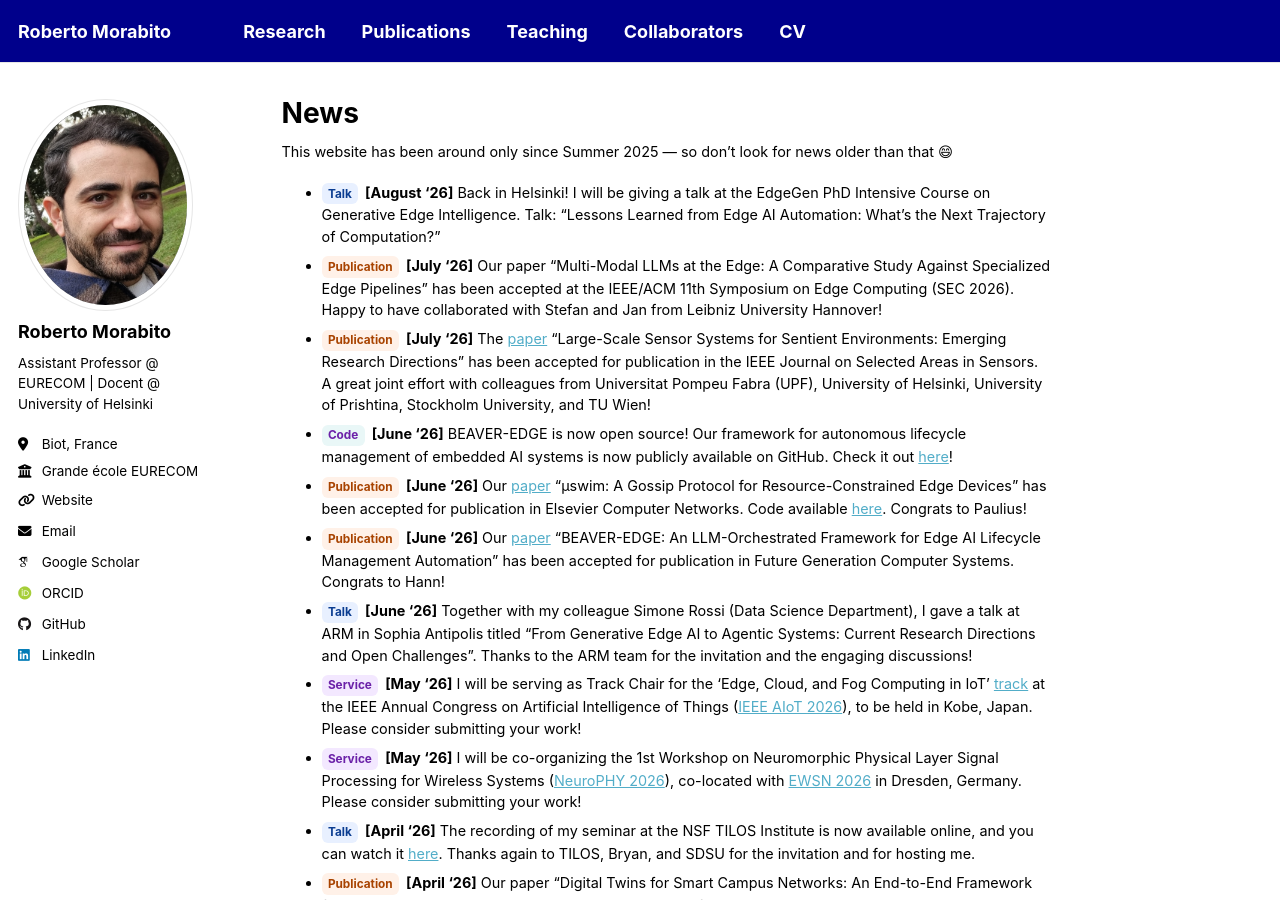
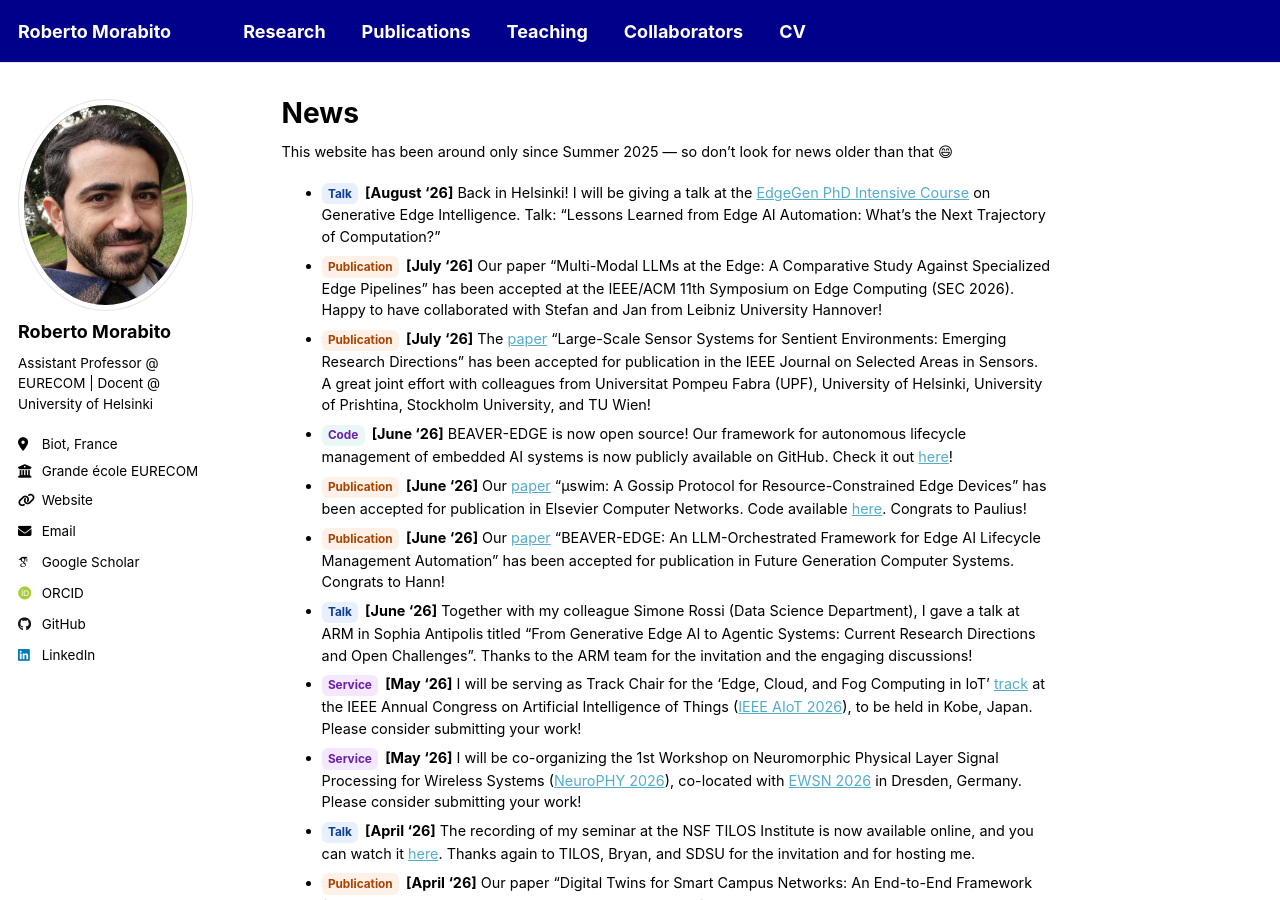
Before and after one commit to robertmora/robertmora.github.io, a Jekyll site: the page built from _pages/news.md, in a window 1280 px wide and 900 px high. Built offline with Jekyll 4.4.1, drawn with Linux system fonts in a browser that asks for light colours; some web fonts are replaced; a script that is not in the unit is left out; part of the change alters nothing that is shown.

Commit message:
Update news.md

```diff
--- a/_pages/news.md
+++ b/_pages/news.md
@@ -6,7 +6,7 @@ author_profile: true
 
 This website has been around only since Summer 2025 — so don’t look for news older than that 😄
 
-- [Talk](){:.tag .tag--talk} **[August '26]** Back in Helsinki! I will be giving a talk at the EdgeGen PhD Intensive Course on Generative Edge Intelligence. Talk: "Lessons Learned from Edge AI Automation: What's the Next Trajectory of Computation?"
+- [Talk](){:.tag .tag--talk} **[August '26]** Back in Helsinki! I will be giving a talk at the [EdgeGen PhD Intensive Course](https://www.helsinki.fi/en/projects/nordic-university-collaboration-edge-intelligence/news-and-events/edgegen-phd-intensive-course-generative-edge-intelligence-2026){:target="_blank"} on Generative Edge Intelligence. Talk: "Lessons Learned from Edge AI Automation: What's the Next Trajectory of Computation?"
 - [Publication](){:.tag .tag--pub} **[July '26]** Our paper "Multi-Modal LLMs at the Edge: A Comparative Study Against Specialized Edge Pipelines" has been accepted at the IEEE/ACM 11th Symposium on Edge Computing (SEC 2026). Happy to have collaborated with Stefan and Jan from Leibniz University Hannover!
 - [Publication](){:.tag .tag--pub} **[July '26]** The [paper](https://ieeexplore.ieee.org/document/11622604){:target="_blank"} "Large-Scale Sensor Systems for Sentient Environments: Emerging Research Directions" has been accepted for publication in the IEEE Journal on Selected Areas in Sensors. A great joint effort with colleagues from Universitat Pompeu Fabra (UPF), University of Helsinki, University of Prishtina, Stockholm University, and TU Wien!
 - [Code](){:.tag .tag--code} **[June '26]** BEAVER-EDGE is now open source! Our framework for autonomous lifecycle management of embedded AI systems is now publicly available on GitHub. Check it out [here](https://github.com/beaver-edge){:target="_blank"}!
```
